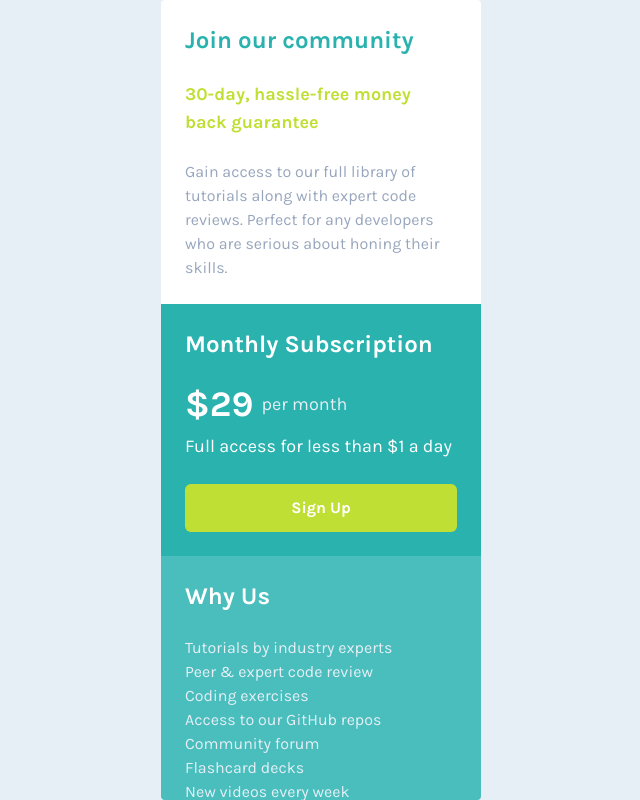
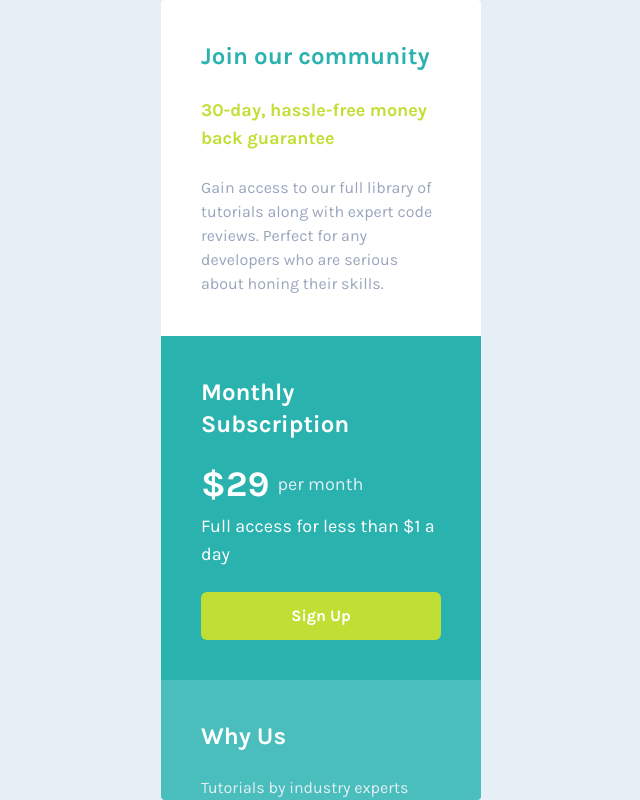
Before and after one commit to palmeiroerick/single-price-grid-component, a Next.js app: page / in a window 1280 px wide. Shown: the whole page, without its empty margins (319-959 px from the left). Built offline with nearby package versions, Linux system fonts and the light colour scheme.

Commit message:
style: add desktop styles to Section component

```diff
--- a/components/Section/index.tsx
+++ b/components/Section/index.tsx
@@ -13,7 +13,9 @@ const Section = ({ color, children }: SectionProps) => {
   };
 
   return (
-    <section className={`${colorVariants[color]} flex flex-col gap-6 p-6`}>
+    <section
+      className={`${colorVariants[color]} flex flex-col gap-6 p-6 lg:justify-between lg:p-10`}
+    >
       {children}
     </section>
   );
```
